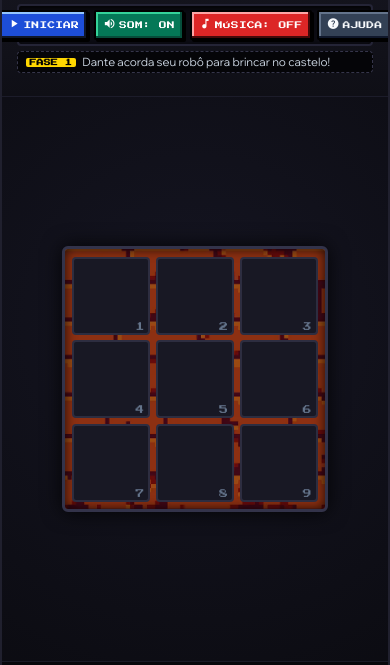
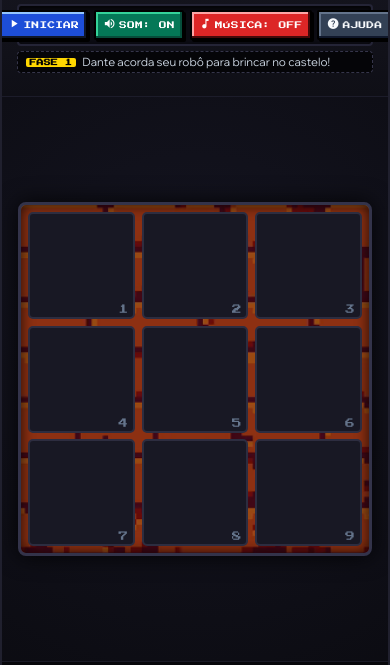
Before and after one commit to julianachavespalm/dante-dash, a website with bundled scripts: page index.html in a window 390 px wide. Shown: the part 96-761 px from the top of the page. Built offline with nearby package versions, Linux system fonts and the light colour scheme.

Commit message:
style(arena): expand 3x3 brick arena to 100% width with minimal spacing on desktop and mobile

```diff
--- a/src/styles/main.css
+++ b/src/styles/main.css
@@ -50,7 +50,7 @@ a {
 /* Moldura Centralizada do Gabinete Arcade - Encaixe Exato em 100vh / 100dvh */
 .arcade-cabinet {
     width: 100%;
-    max-width: 520px;
+    max-width: min(480px, 58vh);
     height: 100vh;
     height: 100dvh;
     margin: 0 auto;
@@ -378,7 +378,7 @@ a {
     50% { transform: scale(1.18); text-shadow: 0 0 14px #FFD700; }
 }
 
-/* Painel da Arena 3x3 (Sem bordas azuis) */
+/* Painel da Arena 3x3 dos Tijolos (Ocupa 100% da largura da div com pouco espaçamento) */
 .panel-container {
     flex: 1;
     min-height: 0;
@@ -386,44 +386,54 @@ a {
     flex-direction: column;
     align-items: center;
     justify-content: center;
-    padding: 0.2rem 0.5rem;
+    padding: 0.25rem 0.5rem;
     width: 100%;
+    box-sizing: border-box;
 }
 
 .panel {
+    width: calc(100% - 1rem);
+    margin: 0 auto;
     padding: 0.45rem;
     background-image: url('../img/wall.png');
     background-size: cover;
     background-position: center;
-    border: 3px solid #33334A; /* Borda neutra/pedra, sem linha azul */
-    border-radius: 6px;
-    box-shadow: 0 0 20px rgba(0, 0, 0, 0.85), inset 0 0 12px rgba(0, 0, 0, 0.8);
+    border: 3px solid #33334A;
+    border-radius: 8px;
+    box-shadow: 0 0 22px rgba(0, 0, 0, 0.85), inset 0 0 14px rgba(0, 0, 0, 0.8);
     touch-action: manipulation;
+    box-sizing: border-box;
 }
 
 .panel__row {
-    gap: 0.35rem;
-    margin-bottom: 0.35rem;
+    display: grid;
+    grid-template-columns: repeat(3, 1fr);
+    gap: 0.4rem;
+    margin-bottom: 0.4rem;
+    width: 100%;
 }
 
 .panel__row:last-child {
     margin-bottom: 0;
 }
 
-/* Quadrado da Arena: Fundo escuro padrão */
+/* Quadrado da Arena: Expansivo em 100% da coluna com proporção 1:1 */
 .panel__square {
     position: relative;
-    width: clamp(56px, 12vh, 78px);
-    height: clamp(56px, 12vh, 78px);
+    width: 100%;
+    aspect-ratio: 1 / 1;
     background-color: #181824;
     border: 2px solid #2D2D40;
-    border-radius: 4px;
+    border-radius: 5px;
     cursor: pointer;
     overflow: hidden;
     transition: transform 0.06s ease, border-color 0.12s ease;
     user-select: none;
     -webkit-tap-highlight-color: transparent;
     padding: 0;
+    display: flex;
+    align-items: center;
+    justify-content: center;
 }
 
 .panel__square:active {
@@ -432,9 +442,9 @@ a {
 
 .panel__square .key-hint {
     position: absolute;
-    bottom: 2px;
-    right: 4px;
-    font-size: 0.55rem;
+    bottom: 3px;
+    right: 5px;
+    font-size: 0.6rem;
     color: #64748B;
     font-family: "Press Start 2P", monospace;
     pointer-events: none;
```
